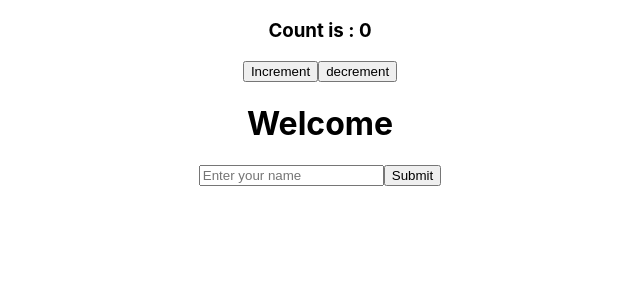
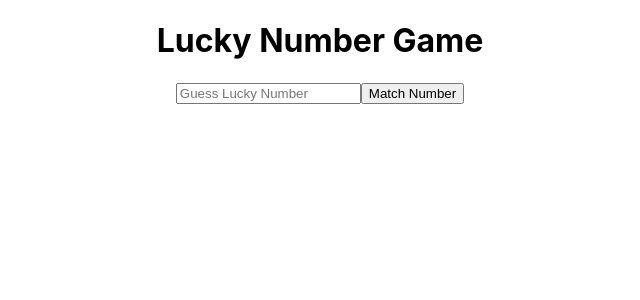
Before and after one commit to AshleshaBandgar/FunctionUp1, a React (Create React App) app: page / in a window 1280 px wide. Shown: the top 300 px of the page, without its empty margins (320-960 px from the left). Built offline with nearby package versions, Linux system fonts and the light colour scheme.

Commit message:
Corrected

```diff
--- a/src/App.css
+++ b/src/App.css
@@ -1,12 +1,8 @@
 .App {
 text-align: center;
-}
-.app-child{
-
-margin-left: 10px;
-display: flex;
 
 }
+
 .App-logo {
   height: 40vmin;
   pointer-events: none;
--- a/src/App.js
+++ b/src/App.js
@@ -1,32 +1,16 @@
-import React, { Fragment } from 'react';
+import React from 'react';
 import './App.css';
-import { useState } from 'react';
-import Form from './components/form';
-
+import Luckynumbergame from './components/organisms/form/luckynumber';
 
 function App() {
 
-const [count, setCount] = useState(0)
+return (
 
-function handleIncrement(){
-  setCount(count+1)
+<div className="App" >
+<Luckynumbergame/>
 
-};
+</div>
 
-function HandleDecrement(){
-  if(count>0)
-  setCount(count-1)
-}
-
-return (
-<div className="App">
-
-<h3>Count is : {count}</h3>
-<button onClick={handleIncrement}>Increment</button>
-<button onClick={HandleDecrement}>decrement</button>
-
-<Form/>
-</div>
 
   );
 }
--- /dev/null
+++ b/src/components/atoms/button.js
@@ -0,0 +1,7 @@
+import './button.css';
+
+export default function Button({btnStyle, clickFunction}){
+    return <button className={btnStyle}
+                onClick={clickFunction}
+    >Match Number</button>
+}
--- /dev/null
+++ b/src/components/organisms/form/luckynumber.css
@@ -0,0 +1,23 @@
+.form{
+
+    display: flex;
+    flex-direction: column;
+    color: brown;
+    gap: 20px;
+}
+
+.inputField{
+
+    height: 30px;
+    margin-bottom: 20px;
+}
+
+.submitBtn{
+    background-color: rgb(206, 60, 60);
+    color:white;
+    border: none;
+    height:30px;
+    border-radius: 10px;
+    font-weight: 700;
+    cursor: pointer;
+}
--- /dev/null
+++ b/src/components/organisms/form/luckynumber.js
@@ -0,0 +1,40 @@
+import { useState } from 'react'
+import Button from '../../atoms/button'
+import './luckynumber.css'
+
+export default function Luckynumbergame(){
+    const num = 10
+   const [lucky, setLucky]=useState()
+
+   function handleLuckynum(e){
+        setLucky(e.target.value)
+    }
+
+
+    function handleSubmit(){
+        if(lucky<num){
+        alert("You guessed a smaller number")}
+
+
+        if(lucky>num){
+        alert("You guessed a bigger number than the lucky number")}
+
+
+        if(lucky==num){
+        alert(" Congratulations you guessed the right number")}
+
+    }
+
+   return (
+    <div classname="form">
+      <h1>Lucky Number Game</h1>
+
+      <input classname="inputField"
+      placeholder='Guess Lucky Number'
+      onChange={handleLuckynum}
+      type="number"/>
+      <Button btnStyle="submitbtn" clickFunction={handleSubmit}/>
+    </div>
+
+  )
+}
```
Also changed, not shown: src/components/atoms/button.css (added).
